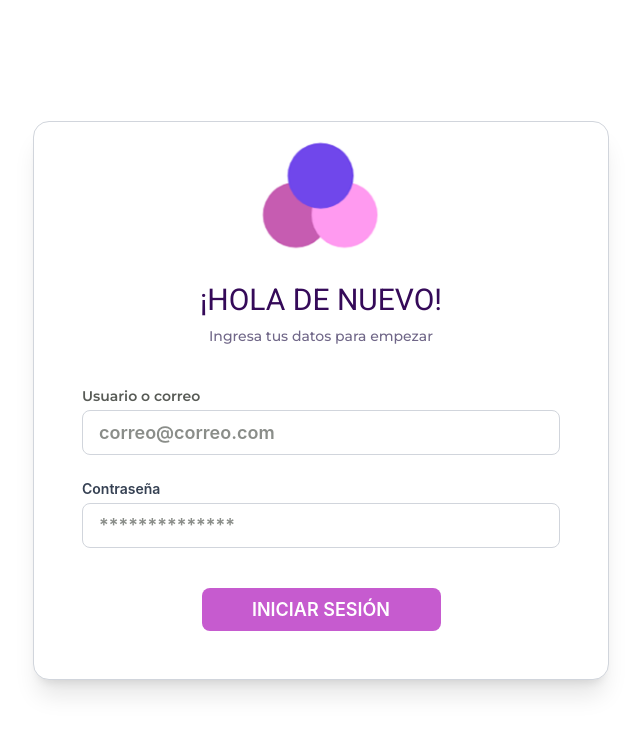
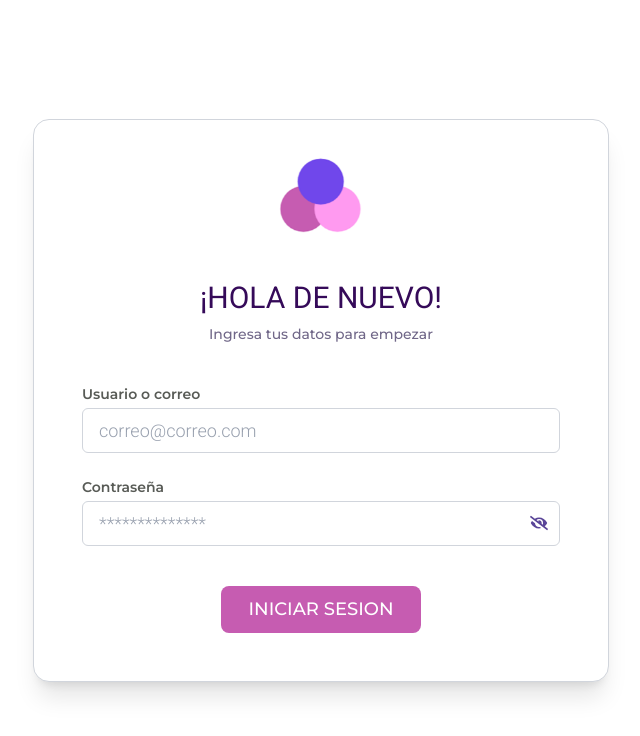
Before and after one commit to MarcoGArana/Frontend-PNC, a React (Vite) app in the folder learnsy/: page /login in a window 1280 px wide. Shown: the top 736 px of the page, without its empty margins (319-959 px from the left). Built offline with nearby package versions, Linux system fonts and the light colour scheme.

Commit message:
feat: add SweetAlert alert and update login/profile styles :lipstick:

```diff
--- a/learnsy/src/components/profile/changeAvatarModal.jsx/changeAvatarModal.jsx
+++ b/learnsy/src/components/profile/changeAvatarModal.jsx/changeAvatarModal.jsx
@@ -17,7 +17,14 @@ const ChangeAvatarModal = ({ onClose }) => {
 
     const handleSubmit = async (e) => {
         e.preventDefault();
-        if (!file) return toast.error("Selecciona una imagen");
+        if (!file) {
+            return Swal.fire({
+                icon: "warning",
+                title: "Selecciona una imagen",
+                text: "Debes elegir un archivo antes de continuar.",
+            });
+        }
+
 
         setLoading(true);
 
@@ -41,28 +48,28 @@ const ChangeAvatarModal = ({ onClose }) => {
 
     return (
         <div className="fixed inset-0 bg-black/30 flex justify-center items-center p-4 z-50">
-    <div className="bg-[#F3E9F9] rounded-xl shadow-2xl p-8 w-full max-w-md border border-purple-300 space-y-12">
+            <div className="bg-[#F3F0FD] rounded-lg shadow-2xl p-8 w-full max-w-md border border-[#F3F0FD] space-y-12">
 
-        <h2 className="text-2xl font-semibold text-purple-700 mb-6 text-center">
+                <h2 className="text-2xl font-bold title mb-6 text-center">
                     Cambiar foto
                 </h2>
 
                 <div>
                     <label
                         htmlFor="avatar"
-                className="block text-sm font-medium text-gray-700 mb-2"
+                        className="block body text-sm font-semibold mb-2"
                     >
                         Selecciona una nueva imagen
                     </label>
                     <label
                         htmlFor="avatar"
-        className="flex items-center gap-4 w-full border border-purple-300 bg-purple-50 px-4 py-3 rounded-xl cursor-pointer"
+                        className="flex items-center gap-4 w-full border border-gray-300 rounded-md px-4 py-3 cursor-pointer"
                     >
-        <span className="bg-purple-600 text-white px-4 py-2 rounded-lg text-sm">
+                        <span className="btn-secondary px-4 py-2 rounded-md text-base">
                             Seleccionar archivo
                         </span>
 
-        <span className="text-gray-600 text-sm">
+                        <span className="title-font font-light text-[var(--color-border-shadow)] text-base">
                             {file ? file.name : "Ningún archivo seleccionado"}
                         </span>
                     </label>
@@ -76,12 +83,12 @@ const ChangeAvatarModal = ({ onClose }) => {
                     />
                 </div>
 
-<div className= "flex flex-row ">
+                <div className="flex flex-row ">
                     <button
                         type="button"
                         onClick={handleSubmit}
                         disabled={loading}
-    className="w-32 mx-auto py-2 rounded-lg bg-purple-600 text-white hover:bg-purple-700 transition disabled:opacity-50 text-sm"
+                        className="w-32 mx-auto py-2 rounded-md btn-primary transition disabled:opacity-50 text-base"
                     >
                         {loading ? "Subiendo..." : "Guardar"}
                     </button>
@@ -89,7 +96,7 @@ const ChangeAvatarModal = ({ onClose }) => {
                     <button
                         type="button"
                         onClick={onClose}
-    className="w-32 mx-auto py-2 rounded-lg bg-gray-200 text-gray-700 hover:bg-gray-300 transition text-sm"
+                        className="w-32 mx-auto py-2 rounded-md btn-secondary transition text-base"
                     >
                         Cancelar
                     </button>
--- a/learnsy/src/pages/login/login.jsx
+++ b/learnsy/src/pages/login/login.jsx
@@ -60,7 +60,7 @@ const Login = () => {
                 <img
                     src="/src/assets/circulos.png"
                     alt="Learnsy"
-                    className="w-40 absolute top-0 left-1/2 -translate-x-1/2"
+                    className="w-28 absolute top-6 left-1/2 -translate-x-1/2"
                 />
 
                 {/* Titulo */}
@@ -82,28 +82,43 @@ const Login = () => {
                             value={nameOrEmail}
                             onChange={(e) => setNameOrEmail(e.target.value)}
                             placeholder="correo@correo.com"
-                            className="w-full border border-gray-300 rounded-lg px-4 py-2 focus:outline-none focus:ring-2 focus:ring-[#585B56B2] placeholder-[#585B56B2] text-[#585B56B2]"
+                            className="w-full title-font font-light text-[var(--color-border-shadow)] placeholder:text-gray-400 border
+                                    border-gray-300 rounded-md px-4 py-2 focus:outline-none focus:ring-2 focus:ring-[#C65BCF]"
                         />
                     </div>
 
-                    <div className="flex flex-col w-full">
-                        <label className="text-sm font-semibold text-gray-700 mb-1">Contraseña</label>
+                    <div className="flex flex-col w-full relative">
+                        <label className="text-sm font-semibold body text-medium mb-1">Contraseña</label>
+
+                        <div className="relative w-full">
                             <input
-                            type="password"
+                                type={showPassword ? "text" : "password"}
                                 value={password}
                                 onChange={(e) => setPassword(e.target.value)}
                                 placeholder="**************"
-                            className="w-full border border-gray-300 rounded-lg px-4 py-2 focus:outline-none focus:ring-2 focus:ring-[#585B56B2] placeholder-[#585B56B2] text-[#585B56B2]"
+                                className="w-full title-font font-light text-[var(--color-border-shadow)] placeholder:text-gray-400 border
+                                        border-gray-300 rounded-md px-4 py-2 pr-10 focus:outline-none focus:ring-2 focus:ring-purple-400"
                             />
+
+                            <button
+                                type="button"
+                                onClick={() => setShowPassword(!showPassword)}
+                                className="absolute right-3 top-1/2 -translate-y-1/2 text-gray-400 hover:text-gray-600"
+                            >
+                                {showPassword ? <FaEye size={18} className="text-gray-500" /> : <FaEyeSlash size={18} className="text-gray-500" />}
+                            </button>
+                        </div>
                     </div>
 
+                    <div className="flex justify-center">
                         <button
                             type="submit"
                             disabled={isLoading}
-                        className="bg-[#C65BCF] text-white font-semibold py-2 rounded-lg mt-4 hover:bg-[#b152c0] transition w-1/2 mx-auto"
+                            className="btn-primary py-2.5 rounded-lg mt-4 transition w-50"
                         >
-                        {isLoading ? 'Ingresando...' : 'INICIAR SESIÓN'}
+                            {isLoading ? 'Ingresando...' : 'INICIAR SESION'}
                         </button>
+                    </div>
                 </form>
             </div>
         </div>
```
Lines whose indentation alone changed are shown as unchanged.
